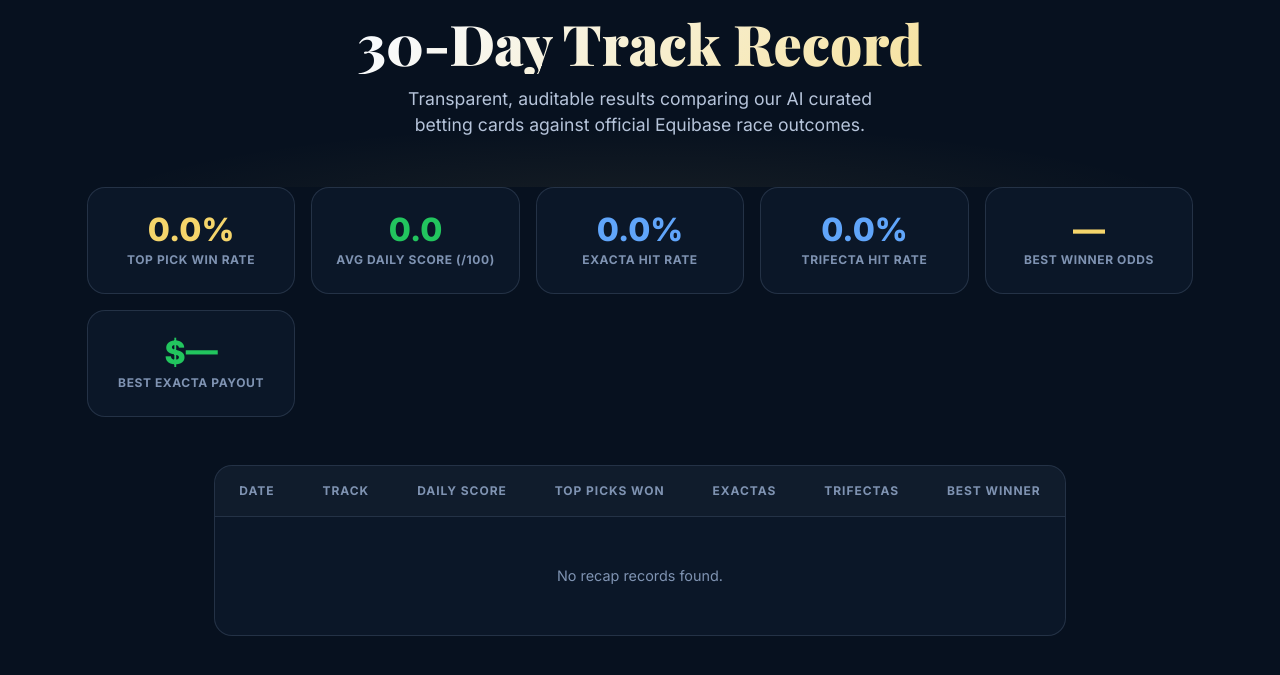
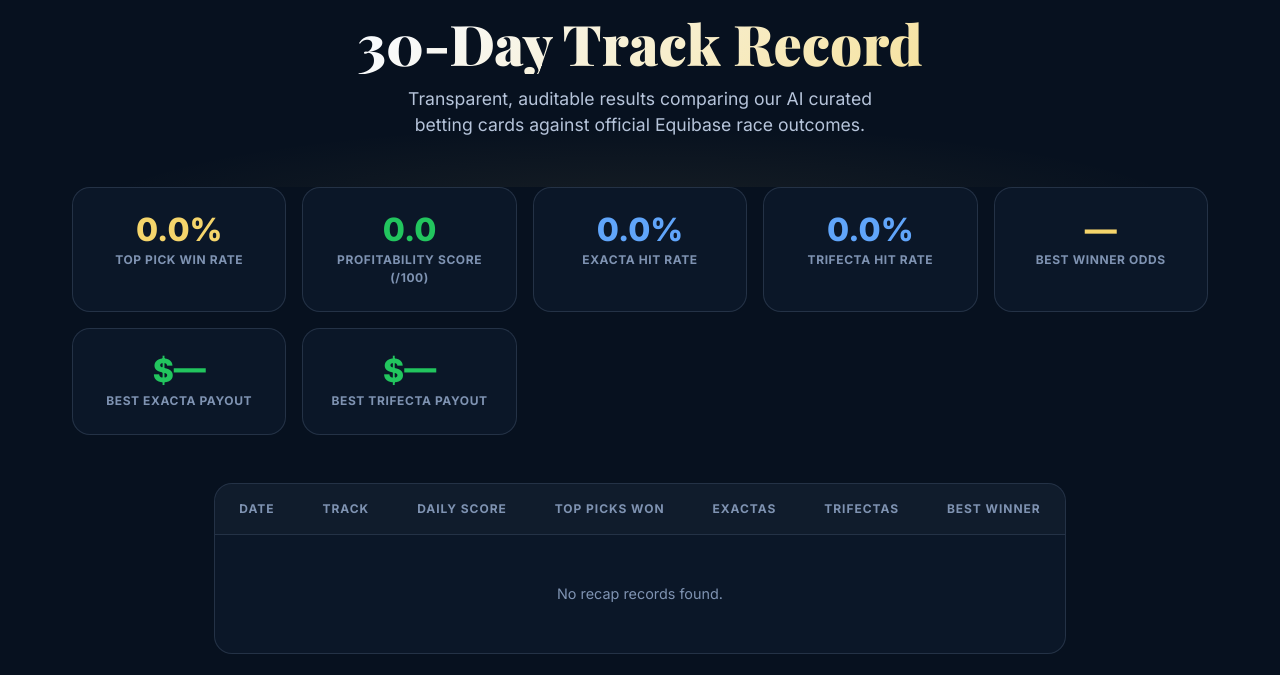
Before and after one commit to SyN415/del-mar-race-analyzer, a FastAPI app: page /record in a window 1280 px wide. Shown: the part 162-837 px from the top of the page. Before the commit the page ends 798 px from the top, so only its background shows below. Run offline with FastAPI, Linux system fonts and the light colour scheme; data that the repository does not hold is empty; some libraries are stand-ins or nearby versions; some web fonts are replaced.

Commit message:
fix(recap): correct payout tracking and switch daily score to profitability weighting
- fix Grok audit prompt so exacta and trifecta hits are reported independently
- guard best exacta and trifecta payout calculations to only count winning bets
- replace average daily score with a profitability-weighted score
- add Best Trifecta Payout to the recap dashboard and relabel the score card

```diff
--- a/app.py
+++ b/app.py
@@ -2374,11 +2374,10 @@ For each race, determine:
 1. Did the top_pick WIN (finish 1st)?
 2. Did the value_play WIN (finish 1st)?
 3. Did the longshot WIN (finish 1st)?
-4. Did the top_pick finish in the exacta (1st or 2nd)?
-5. Was our exacta bet correct (if betting_strategy mentions an exacta)?
-6. Was our trifecta bet correct (if betting_strategy mentions a trifecta)?
-7. The actual winner's name and odds
-8. Official exacta and trifecta payouts (per $2 base)
+4. exacta_hit: Set to true ONLY if the betting_strategy explicitly specifies an exacta wager AND the exact combination mentioned finished in the correct 1st-2nd order (or boxed). Do NOT set true simply because the top pick placed — exacta_hit requires both a stated exacta bet in the strategy AND that specific combo hitting. If the betting_strategy does not mention an exacta, set exacta_hit=false.
+5. trifecta_hit: Set to true ONLY if the betting_strategy explicitly specifies a trifecta wager AND that exact 1st-2nd-3rd combination hit. If the betting_strategy does not mention a trifecta, set trifecta_hit=false.
+6. The actual winner's name and odds
+7. The official exacta and trifecta payouts for the race (per $2 base) — report the actual race result payouts regardless of whether our bet hit. Set to 0.0 if not available.
 
 Return ONLY valid JSON:
 {{
@@ -2513,13 +2512,14 @@ If results for a race are not available, set data_available=false and leave othe
                     best_winner_horse = rr.get("winner", "")
                     best_winner_race = rn
 
+            # Only track best payout when OUR bet actually hit
             ep = rr.get("exacta_payout", 0) or 0
-            if ep > best_exacta_payout:
+            if rr.get("exacta_hit") and ep > best_exacta_payout:
                 best_exacta_payout = ep
                 best_exacta_race = rn
 
             tp = rr.get("trifecta_payout", 0) or 0
-            if tp > best_trifecta_payout:
+            if rr.get("trifecta_hit") and tp > best_trifecta_payout:
                 best_trifecta_payout = tp
                 best_trifecta_race = rn
 
--- a/services/session_manager.py
+++ b/services/session_manager.py
@@ -1288,6 +1288,18 @@ class SessionManager:
                     best_trifecta_payout_overall = row.get('best_trifecta_payout', 0)
 
             n_records = len(records)
+
+            # Profitability-weighted score: weights exotic hits much more heavily
+            # than straight top-pick wins since exotics generate far higher ROI.
+            # Weights: top_pick_win=2, exacta_hit=5, trifecta_hit=8 (max 15 per race)
+            profit_points = (
+                total_top_pick_wins * 2
+                + total_exacta_hits * 5
+                + total_trifecta_hits * 8
+            )
+            profit_max = total_top_pick_races * 15  # same total races denominator
+            average_daily_score = round(profit_points / profit_max * 100, 1) if profit_max > 0 else 0.0
+
             summary = {
                 'total_top_pick_wins': total_top_pick_wins,
                 'total_top_pick_races': total_top_pick_races,
@@ -1296,7 +1308,7 @@ class SessionManager:
                 'exacta_hit_rate_pct': round((total_exacta_hits / total_exacta_races * 100), 1) if total_exacta_races > 0 else 0.0,
                 'total_trifecta_hits': total_trifecta_hits,
                 'trifecta_hit_rate_pct': round((total_trifecta_hits / total_trifecta_races * 100), 1) if total_trifecta_races > 0 else 0.0,
-                'average_daily_score': round(total_daily_score / n_records, 1) if n_records > 0 else 0.0,
+                'average_daily_score': average_daily_score,
                 'best_single_day_score': best_single_day_score,
                 'best_single_day_date': best_single_day_date,
                 'best_winner_odds_overall': best_winner_odds_overall,
--- a/templates/record.html
+++ b/templates/record.html
@@ -150,7 +150,7 @@ a{text-decoration:none;color:inherit}
   </div>
   <div class="stat-card">
     <div class="stat-val em">{{ summary.average_daily_score }}</div>
-    <div class="stat-lbl">Avg Daily Score (/100)</div>
+    <div class="stat-lbl">Profitability Score (/100)</div>
   </div>
   <div class="stat-card">
     <div class="stat-val sky">{{ summary.exacta_hit_rate_pct }}%</div>
@@ -167,6 +167,10 @@ a{text-decoration:none;color:inherit}
   <div class="stat-card">
     <div class="stat-val em">${{ summary.best_exacta_payout_overall|round(2) if summary.best_exacta_payout_overall else '—' }}</div>
     <div class="stat-lbl">Best Exacta Payout</div>
+  </div>
+  <div class="stat-card">
+    <div class="stat-val em">${{ summary.best_trifecta_payout_overall|round(2) if summary.best_trifecta_payout_overall else '—' }}</div>
+    <div class="stat-lbl">Best Trifecta Payout</div>
   </div>
 </div>
 
```
